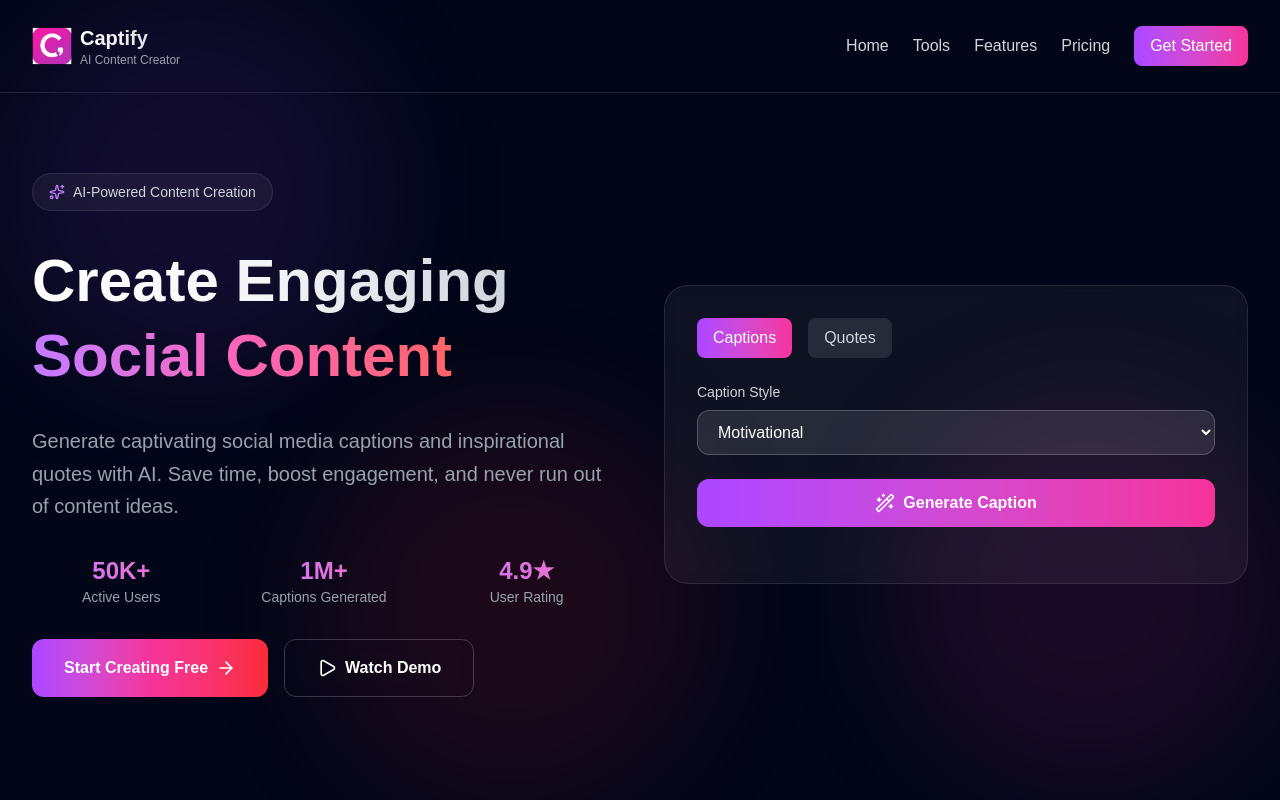
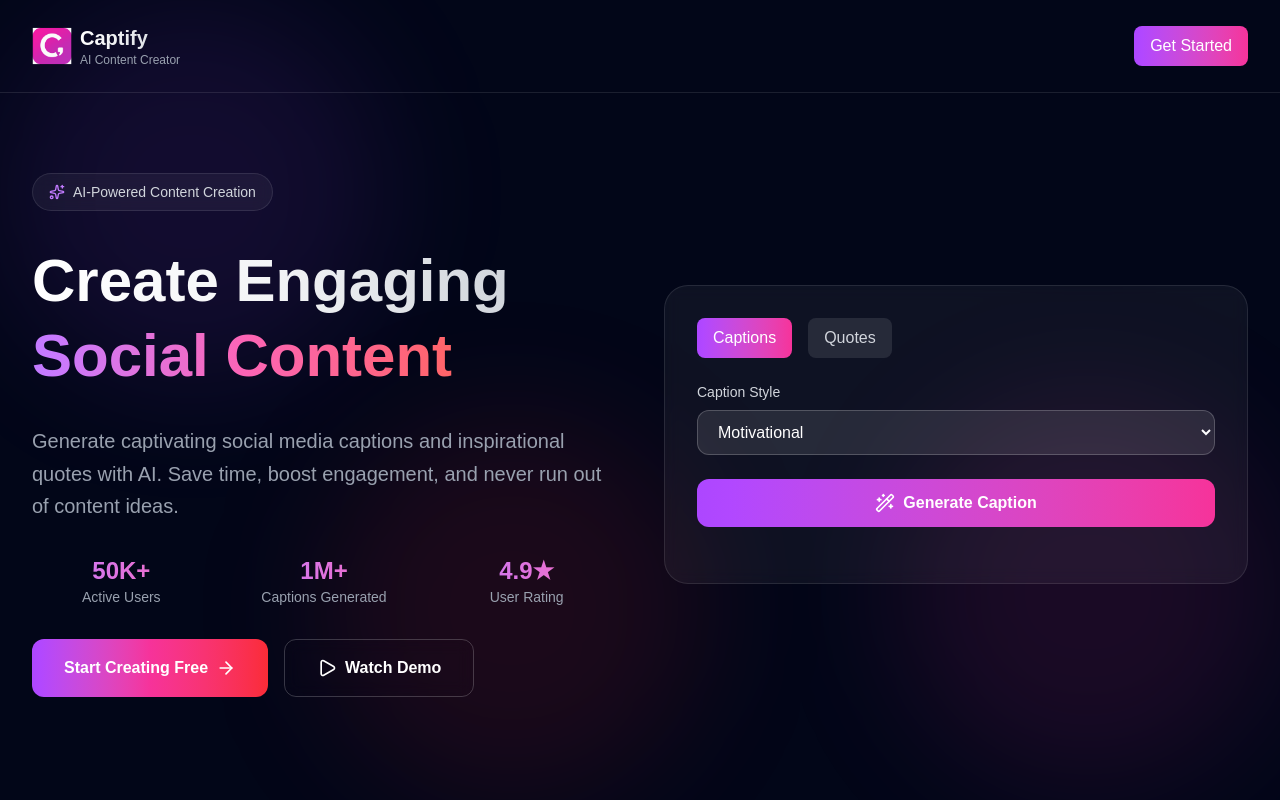
Before and after one commit to aslamparvej/tools.devcenter.in, a Next.js app: page /captify in a window 1280 px wide. Shown: the top 800 px of the page. Built offline with nearby package versions, Linux system fonts and the light colour scheme.

Commit message:
Phase 1: Changed

```diff
--- a/src/app/captify/page.tsx
+++ b/src/app/captify/page.tsx
@@ -152,10 +152,10 @@ export default function InspireSharePage() {
           </div>
         </div>
         <div className="hidden md:flex items-center space-x-6">
-          <a href="/" className="text-gray-300 hover:text-white transition-colors">Home</a>
+          {/* <a href="/" className="text-gray-300 hover:text-white transition-colors">Home</a>
           <a href="/tools" className="text-gray-300 hover:text-white transition-colors">Tools</a>
           <a href="#features" className="text-gray-300 hover:text-white transition-colors">Features</a>
-          <a href="#pricing" className="text-gray-300 hover:text-white transition-colors">Pricing</a>
+          <a href="#pricing" className="text-gray-300 hover:text-white transition-colors">Pricing</a> */}
           <button className="bg-gradient-to-r from-purple-500 to-pink-500 text-white px-4 py-2 rounded-lg font-medium hover:from-purple-600 hover:to-pink-600 transition-colors">
             Get Started
           </button>
@@ -429,10 +429,10 @@ export default function InspireSharePage() {
               <span className="font-semibold">Inspire & Share</span>
             </div>
             <div className="flex space-x-6 text-gray-400">
-              <a href="#" className="hover:text-white transition-colors">Privacy</a>
+              {/* <a href="#" className="hover:text-white transition-colors">Privacy</a>
               <a href="#" className="hover:text-white transition-colors">Terms</a>
               <a href="#" className="hover:text-white transition-colors">Support</a>
-              <a href="/tools" className="hover:text-white transition-colors">All Tools</a>
+              <a href="/tools" className="hover:text-white transition-colors">All Tools</a> */}
             </div>
           </div>
           <div className="mt-8 pt-8 border-t border-white/10 text-center text-gray-400">
--- a/src/app/captify/privacy-policy/page.tsx
+++ b/src/app/captify/privacy-policy/page.tsx
@@ -1,4 +1,4 @@
-import { Shield, Smartphone, BarChart3, DollarSign, Lock, Users, Settings, Mail, Globe } from 'lucide-react';
+import { Shield, Smartphone, BarChart3, Lock, Users, Settings, Mail, Globe } from 'lucide-react';
 
 export default function PrivacyPolicy() {
   const sections = [
@@ -85,7 +85,7 @@ export default function PrivacyPolicy() {
         <div className="bg-white rounded-2xl shadow-lg p-8 mb-8 border border-slate-200">
           <h2 className="text-4xl font-bold text-slate-900 mb-4">Privacy Policy</h2>
           <p className="text-slate-600 mb-2">
-            <span className="font-semibold">Effective Date:</span> 03-10-2025
+            <span className="font-semibold">Effective Date:</span> [Insert Date]
           </p>
           <p className="text-slate-700 leading-relaxed">
             Captify ("we," "our," or "us") respects your privacy. This Privacy Policy explains how we collect, use, and protect your information when you use our mobile application ("App").
@@ -163,7 +163,7 @@ export default function PrivacyPolicy() {
               </div>
               <div className="flex items-center gap-3">
                 <Globe className="w-5 h-5" />
-                <span className="font-medium">Website: tools.devcenter.in/captify</span>
+                <span className="font-medium">Website: tools.devcenter.in</span>
               </div>
             </div>
           </div>
```
